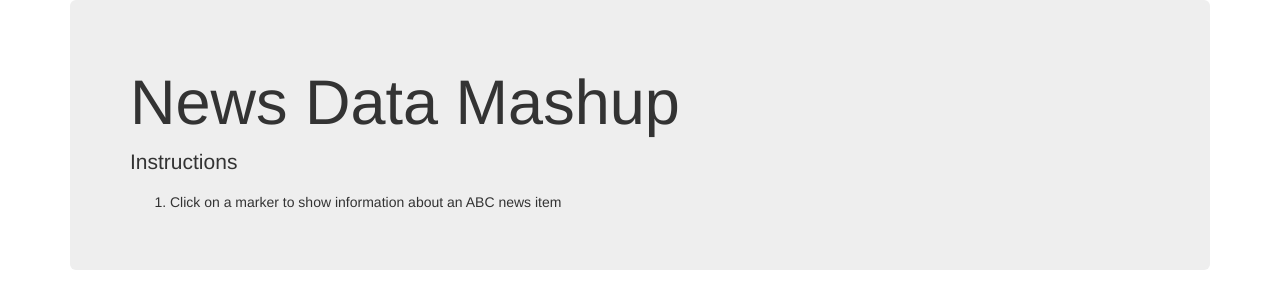
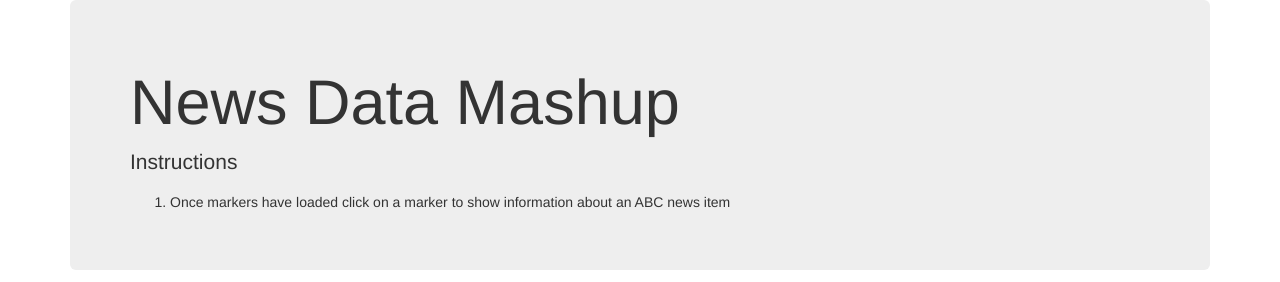
Before and after one commit to lightbringer1991/news-data-map, a plain HTML site: page map.html in a window 1280 px wide. Shown: the top 282 px of the page. Drawn offline with nearby package versions, Linux system fonts and the light colour scheme; no server answers.

Commit message:
More tweaks

```diff
--- a/map.html
+++ b/map.html
@@ -28,7 +28,7 @@
             <p>Instructions</p>
             <ol>
                 <li>
-                    Click on a marker to show information about an ABC news item
+                    Once markers have loaded click on a marker to show information about an ABC news item
                 </li>
             </ol>
         </div>
```
Also changed, not shown: index.html (+1 -1 lines).
